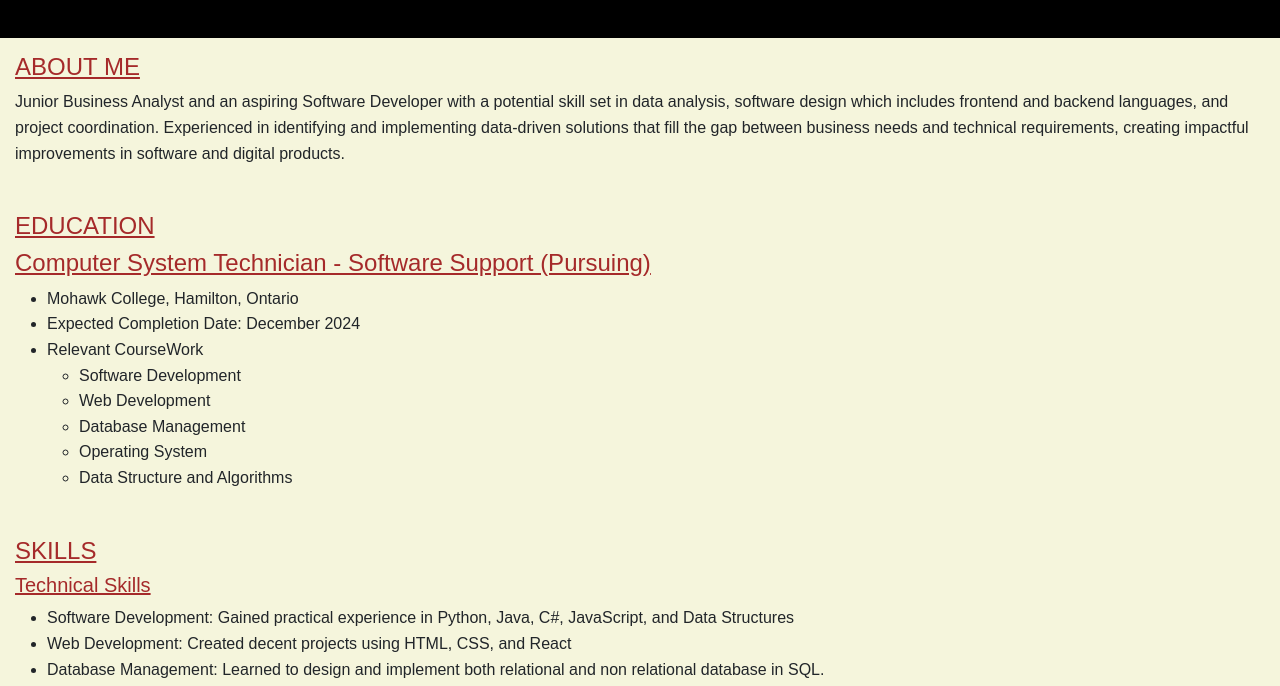
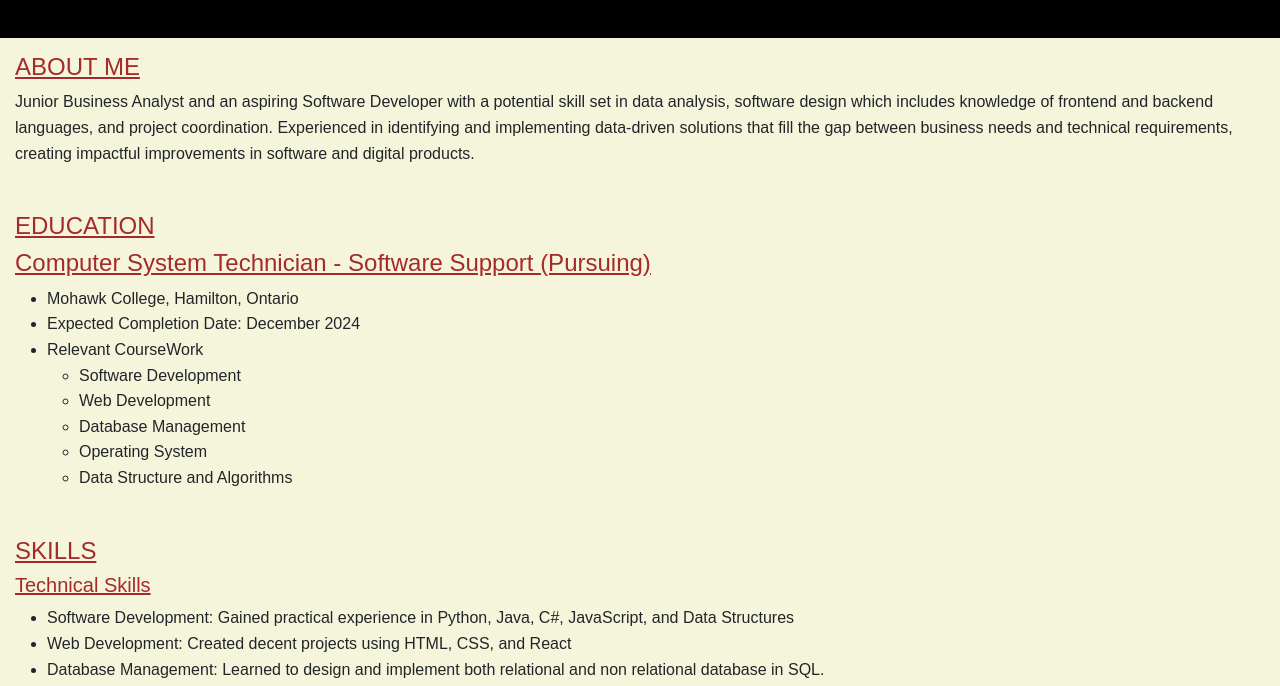
Before and after one commit to Diya-07/Portfolio_Website, a plain HTML site: page index.html in a window 1280 px wide. Shown: the part 112-798 px from the top of the page. Drawn offline with nearby package versions, Linux system fonts and the light colour scheme.

```diff
--- a/index.html
+++ b/index.html
@@ -28,7 +28,7 @@
 
     <section id="about">
         <h4>ABOUT ME</h4>
-        <p>Junior Business Analyst and an aspiring Software Developer with a potential skill set in data analysis, software design which includes frontend and backend languages, and project coordination. Experienced in identifying and implementing data-driven solutions that fill the gap between business needs and technical requirements, creating impactful improvements in software and digital products.</p>
+        <p>Junior Business Analyst and an aspiring Software Developer with a potential skill set in data analysis, software design which includes knowledge of frontend and backend languages, and project coordination. Experienced in identifying and implementing data-driven solutions that fill the gap between business needs and technical requirements, creating impactful improvements in software and digital products.</p>
     </section>
     <section id = "education">
         <h4>EDUCATION</h4>
```
